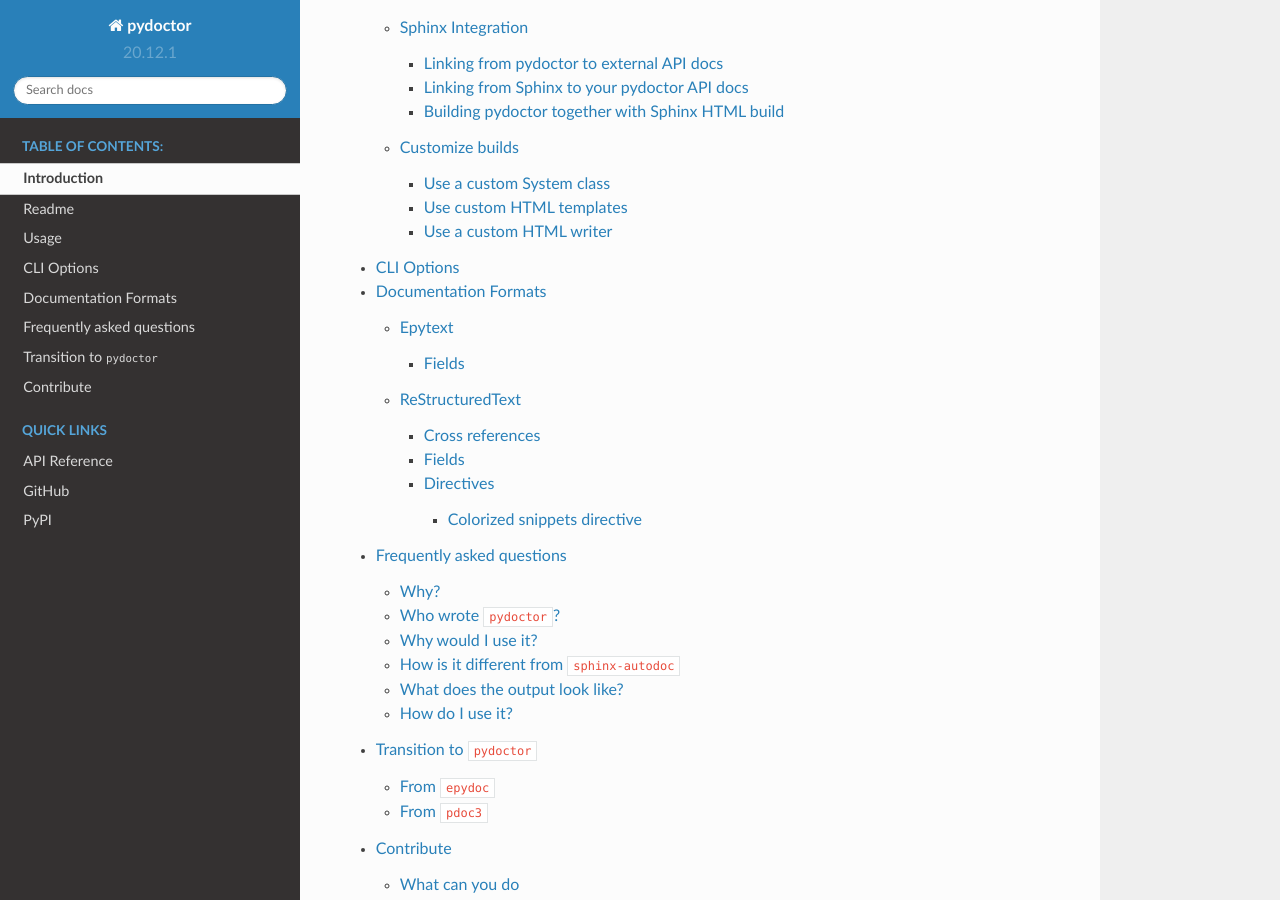
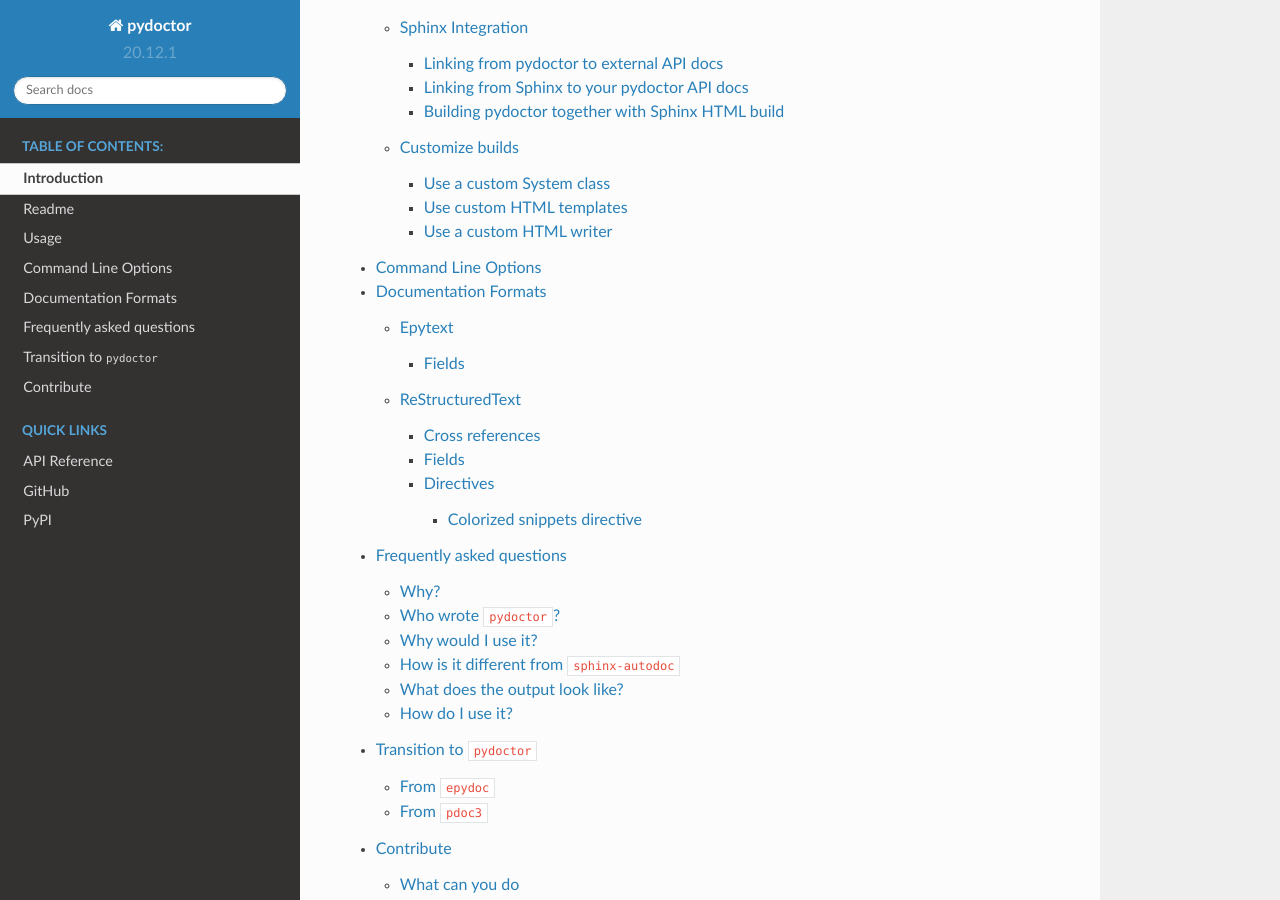
Before and after one commit to twisted/pydoctor, a Sphinx documentation site: the page built from docs/source/index.rst, in a window 1280 px wide and 900 px high, scrolled down 1045 px. Built offline with Sphinx 7.4.7 and the Read the Docs theme 2.0.0, drawn with Linux system fonts in a browser that asks for light colours.

Commit message:
Rename "CLI Options" page to "Command Line Options"
Not every reader might be familiar with the term CLI. Also the longer
version just looks more pleasing in the table of contents.

```diff
--- a/docs/source/help.rst
+++ b/docs/source/help.rst
@@ -1,5 +1,5 @@
-CLI Options
-===========
+Command Line Options
+====================
 
 Below are the available command line options:
 
```
